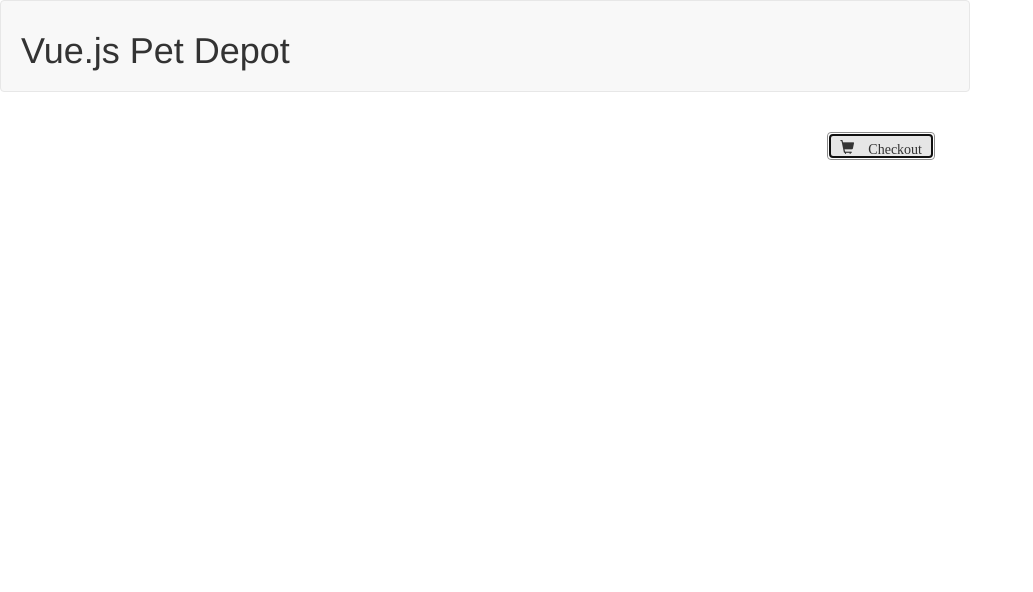
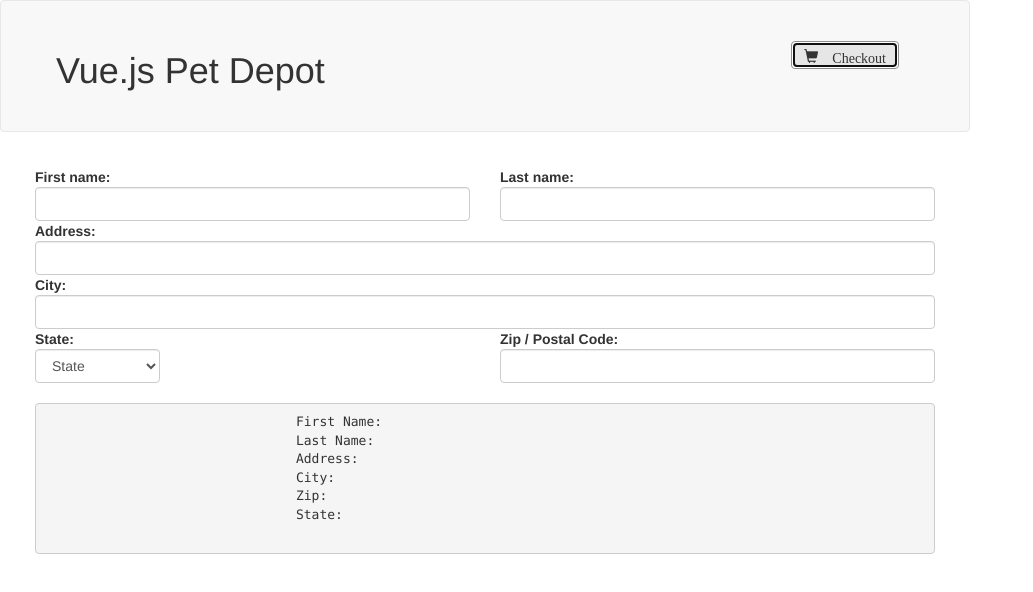
Before and after one commit to AliaksandraSavelyeva/vue.js_in_action, a plain HTML site: page index.html in a window 1280 px wide. Both pictures are taken after a click on the button "Checkout". Shown: the whole page, without its empty margins (0-1033 px from the left). Drawn offline with nearby package versions, Linux system fonts and the light colour scheme.

Commit message:
v-model - form

```diff
--- a/index.html
+++ b/index.html
@@ -9,13 +9,19 @@
         <div id="app">
             <header>
                 <div class="navbar navbar-default">
+                    <div class="row">
+                        <div class="col-md-8">
                             <h1 v-text="sitename"></h1>
                             <!--<h1>Добро пожаловать в {{ sitename }}</h1>-->
                         </div>
+                        <div class="col-md-4">
                             <div class="nav navbar-nav navbar-right cart">
                                 <button type="button" class="btn btn-default bth-lg" v-on:click="showCheckout">
                                     <span class="glyphicon glyphicon-shopping-cart">{{ cartItemCount }} Checkout</span>
                                 </button>
+                            </div>
+                        </div>
+                    </div>
                 </div>
             </header>
             <main>
@@ -37,7 +43,58 @@
                         </div>
                     </div>
                     <div v-else>
-
+                        <div class="col-md-6">
+                            <strong>First name:</strong>
+                            <input v-model="order.firstName" class="form-control"/>
+                        </div>
+                        <div class="col-md-6">
+                            <strong>Last name:</strong>
+                            <input v-model="order.lastName" class="form-control"/>
+                        </div>
+                        <div class="form-group">
+                            <div class="col-md-12">
+                                <strong>Address:</strong>
+                            </div>
+                            <div class="col-md-12">
+                                <input v-model="order.address" class="form-control"/>
+                            </div>
+                        </div>
+                        <div class="form-group">
+                            <div class="col-md-12">
+                                <strong>City:</strong>
+                            </div>
+                            <div class="col-md-12">
+                                <input v-model="order.city" class="form-control"/>
+                            </div>
+                        </div>
+                        <div class="form-group">
+                            <div class="col-md-2">
+                                <strong>State:</strong>
+                                <select v-model="order.state" class="form-control">
+                                    <option disabled value="">State</option>
+                                    <option>AL</option>
+                                    <option>AR</option>
+                                    <option>CA</option>
+                                    <option>NV</option>
+                                </select>
+                            </div>
+                        </div>
+                        <div class="form-group">
+                            <div class="col-md-6 col-md-offset-4">
+                                <strong>Zip / Postal Code:</strong>
+                                <input v-model="order.zip" class="form-control"/>
+                            </div>
+                        </div>
+                        <div class="col-md-12 verify">
+                            <pre>
+                                First Name: {{order.firstName}}
+                                Last Name: {{order.lastName}}
+                                Address: {{order.address}}
+                                City: {{order.city}}
+                                Zip: {{order.zip}}
+                                State: {{order.state}}
+                            </pre>
+                        </div>
                     </div>
                 </div>
             </main>
@@ -58,7 +115,15 @@
                         availableInventory: 5
                     },
                     cart: [],
-                    showProduct: true
+                    showProduct: true,
+                    order: {
+                        firstName: '',
+                        lastName: '',
+                        address: '',
+                        city: '',
+                        zip: '',
+                        state: ''
+                    }
                 },
                 filters: {
                     formatPrice: function(price) {
```
Lines whose indentation alone changed are shown as unchanged.
